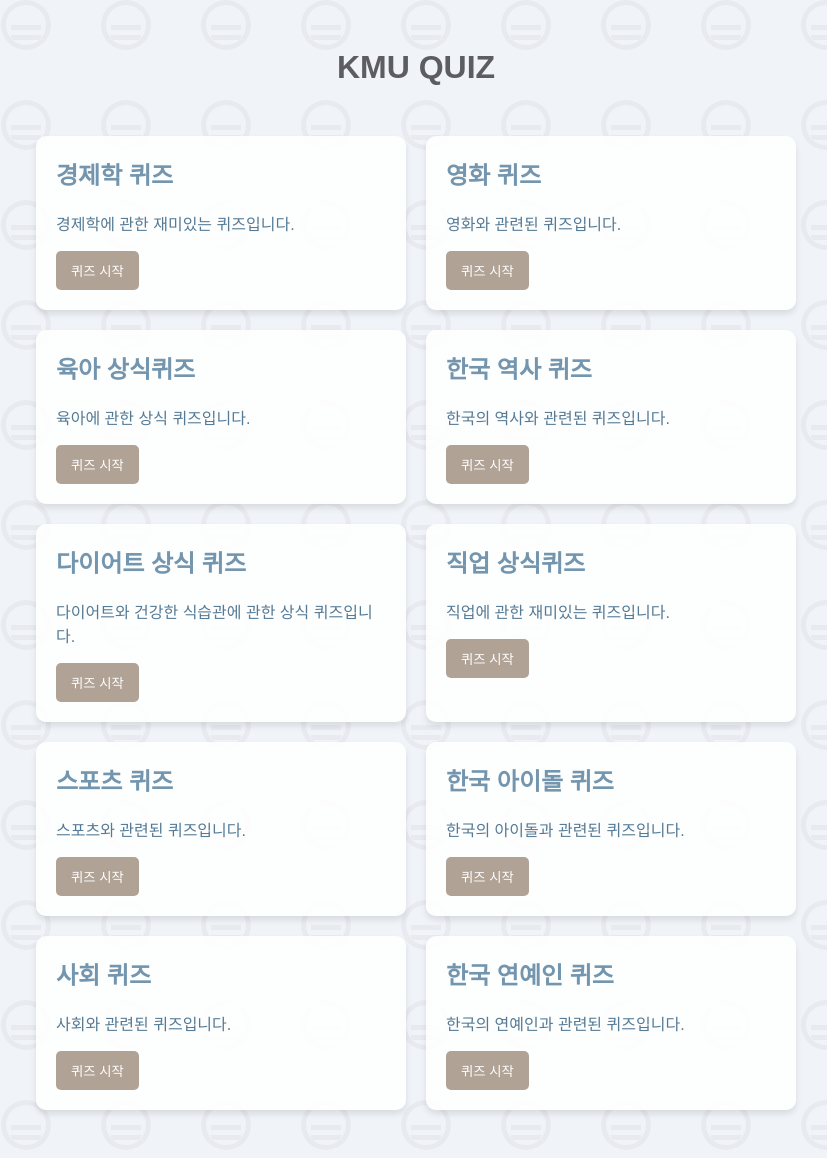
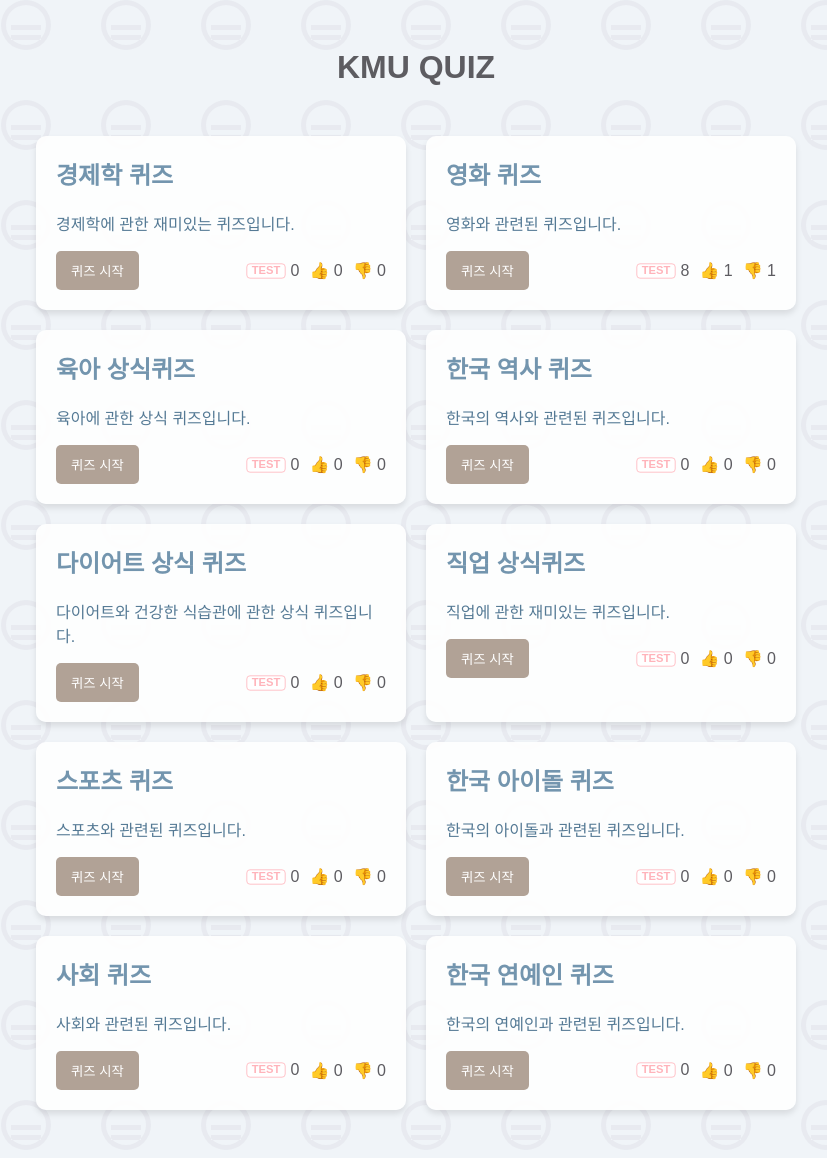
Before and after one commit to dandacompany/kmu_quiz, a Django app: page / in a window 1280 px wide. Shown: the whole page, without its empty margins (224-1051 px from the left). Run offline with Django 5.2, Linux system fonts and the light colour scheme; data comes from the database, SQL or seed files in the repository; both versions use the stored data as it was after the commit.

Commit message:
like and dislikes count added.

```diff
--- a/quiz/static/css/quiz.css
+++ b/quiz/static/css/quiz.css
@@ -72,7 +72,8 @@ p {
 	background-color: #45a049;
 }
 
-#home-button {
+#home-button,
+#feedback-button {
 	display: block;
 	width: 200px;
 	margin: 20px auto;
@@ -86,7 +87,8 @@ p {
 	transition: background-color 0.3s ease;
 }
 
-#home-button:hover {
+#home-button:hover,
+#feedback-button:hover {
 	background-color: #45a049;
 }
 
--- a/quiz/static/js/result.js
+++ b/quiz/static/js/result.js
@@ -23,6 +23,9 @@ document.addEventListener("DOMContentLoaded", function () {
 			.getElementById("close-modal")
 			.addEventListener("click", function () {
 				document.getElementById("feedback-modal").style.display = "none";
+				setTimeout(function () {
+					window.location.href = "/";
+				}, 300);
 			});
 
 		document.getElementById("total-questions").textContent =
--- a/quiz/templates/quiz/main.html
+++ b/quiz/templates/quiz/main.html
@@ -5,12 +5,60 @@
 	<div class="quiz-item">
 		<h2>{{ test.title }}</h2>
 		<p>{{ test.description }}</p>
-		<button
-			onclick="location.href='{% url 'start_quiz' test.id %}'"
-			class="quiz-start-button"
+		<div
+			class="quiz-buttons-and-stats"
+			style="display: flex; justify-content: space-between; align-items: center"
 		>
-			퀴즈 시작
-		</button>
+			<button
+				onclick="location.href='{% url 'start_quiz' test.id %}'"
+				class="quiz-start-button"
+				style="margin-right: 10px"
+			>
+				퀴즈 시작
+			</button>
+			<div
+				class="quiz-stats"
+				style="display: flex; align-items: center; gap: 10px"
+			>
+				<span class="engagement" style="display: flex; align-items: center">
+					<svg
+						xmlns="http://www.w3.org/2000/svg"
+						viewBox="0 0 100 40"
+						width="40px"
+						height="30px"
+					>
+						<defs>
+							<path
+								id="roundedRect"
+								d="M10,2 h80 a8,8 0 0 1 8,8 v20 a8,8 0 0 1 -8,8 h-80 a8,8 0 0 1 -8,-8 v-20 a8,8 0 0 1 8,-8 z"
+							/>
+						</defs>
+						<use href="#roundedRect" fill="#FFFFFFFF" />
+						<use
+							href="#roundedRect"
+							fill="none"
+							stroke="#FFB3BA"
+							stroke-width="2"
+						/>
+						<text
+							x="50"
+							y="28"
+							font-family="Arial, sans-serif"
+							font-size="28"
+							font-weight="bold"
+							text-anchor="middle"
+							fill="#FFB3BA"
+						>
+							TEST
+						</text>
+					</svg>
+					&nbsp;
+					<span style="vertical-align: middle">{{ test.engagement }}</span>
+				</span>
+				<span class="likes">👍 {{ test.likes }}</span>
+				<span class="dislikes">👎 {{ test.dislikes }}</span>
+			</div>
+		</div>
 	</div>
 	{% endfor %}
 </div>
```
Also changed, not shown: db.sqlite3.
